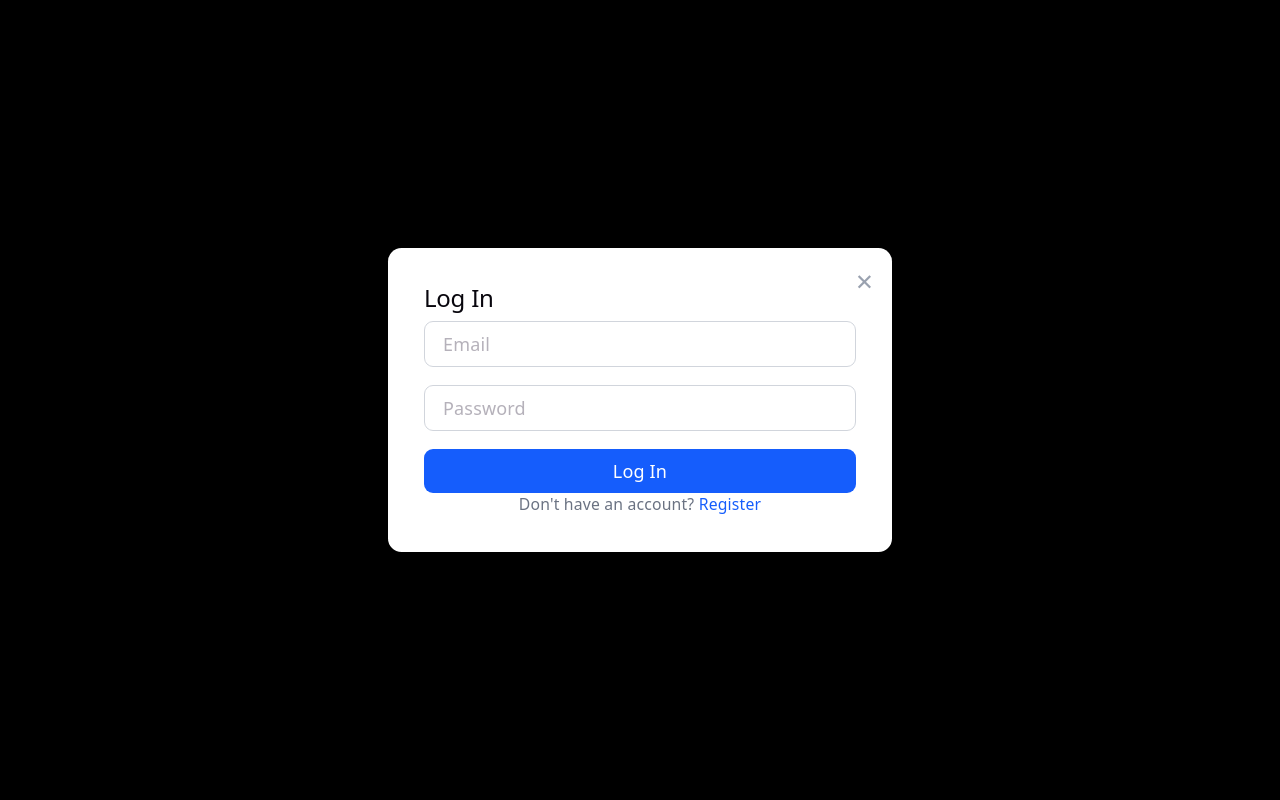
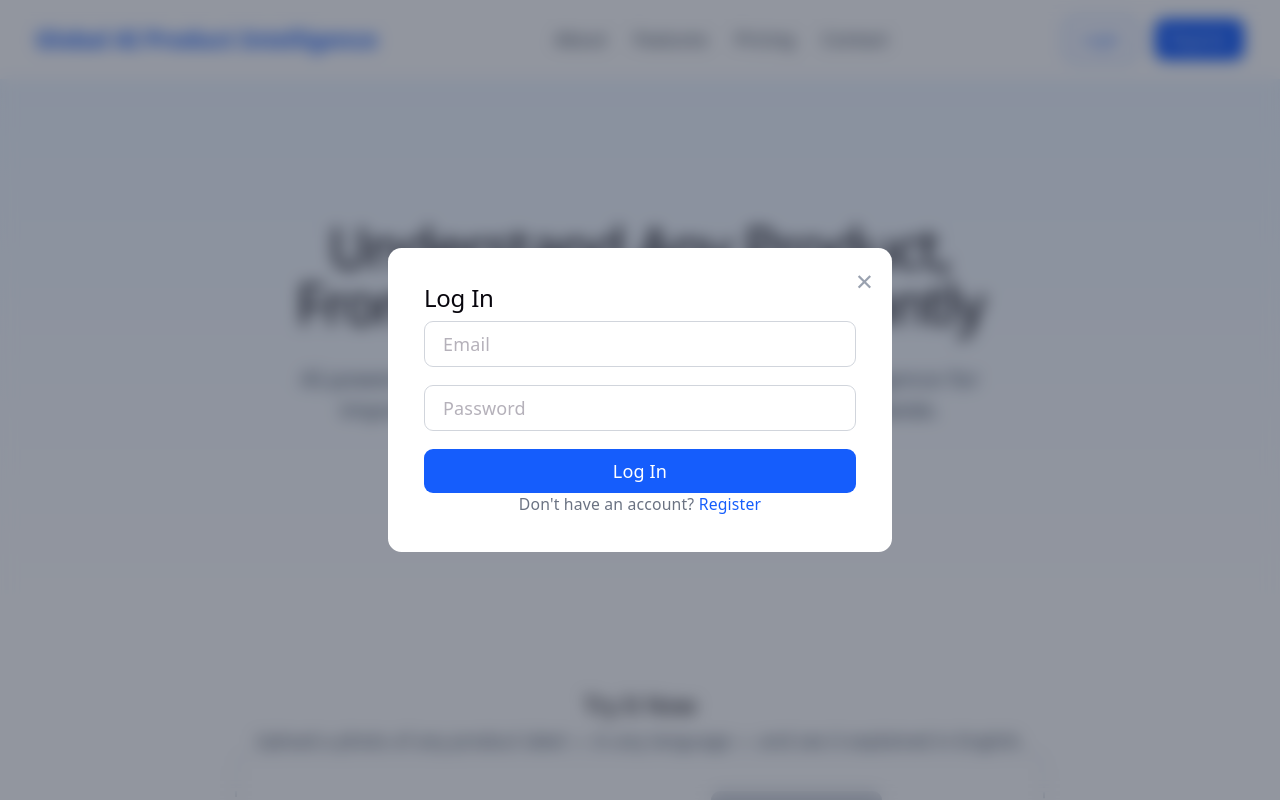
Before and after one commit to srivasavpabolu0615-hue/Srivasav, a React (Vite) app in the folder frontend/: page / in a window 1280 px wide. Both pictures are taken after a click on the button "Login". Shown: the top 800 px of the page. Built offline with nearby package versions, Linux system fonts and the light colour scheme.

Commit message:
Fix modal backdrop transparency using explicit rgba color

```diff
--- a/frontend/src/App.tsx
+++ b/frontend/src/App.tsx
@@ -10,24 +10,29 @@ function App() {
   const [message, setMessage] = useState('');
   const [isSubmitting, setIsSubmitting] = useState(false);
 
+  // tracks whether someone is currently logged in
   const [loggedInEmail, setLoggedInEmail] = useState<string | null>(null);
 
+  // Image analysis feature state
   const [selectedFile, setSelectedFile] = useState<File | null>(null);
   const [previewUrl, setPreviewUrl] = useState<string | null>(null);
   const [isAnalyzing, setIsAnalyzing] = useState(false);
   const [analysisResult, setAnalysisResult] = useState('');
   const [analysisError, setAnalysisError] = useState('');
 
+  // Chat assistant state
   const [isChatOpen, setIsChatOpen] = useState(false);
   const [chatMessages, setChatMessages] = useState<{ role: string; text: string }[]>([]);
   const [chatInput, setChatInput] = useState('');
   const [isChatLoading, setIsChatLoading] = useState(false);
   const chatEndRef = useRef<HTMLDivElement>(null);
 
+  // auto-scroll chat to the latest message
   useEffect(() => {
     chatEndRef.current?.scrollIntoView({ behavior: 'smooth' });
   }, [chatMessages]);
 
+  // check if user is already logged in when the page loads
   useEffect(() => {
     const savedEmail = localStorage.getItem('userEmail');
     if (savedEmail) {
@@ -47,6 +52,7 @@ function App() {
     setIsModalOpen(false);
   };
 
+  // logs the user out
   const handleLogout = () => {
     localStorage.removeItem('token');
     localStorage.removeItem('userEmail');
@@ -54,8 +60,10 @@ function App() {
     setIsChatOpen(false);
   };
 
+  // friendlier, more specific error messages
   const getFriendlyError = (context: 'auth' | 'analyze' | 'chat', data: any, response?: Response) => {
     if (data?.error) {
+      // Pass through specific backend messages, they're already clear
       return data.error;
     }
     if (response && response.status === 429) {
@@ -194,6 +202,7 @@ function App() {
 
   return (
     <div className="min-h-screen bg-white">
+      {/* Navbar - responsive: links hide on small screens, logo shrinks */}
       <nav className="flex items-center justify-between px-4 sm:px-8 py-4 shadow-md">
         <div className="text-base sm:text-xl font-bold text-blue-600 truncate">
           Global AI Product Intelligence
@@ -371,8 +380,12 @@ function App() {
         </div>
       </footer>
 
+      {/* Login/Register modal - responsive width & padding */}
       {isModalOpen && (
-        <div className="fixed inset-0 bg-black bg-opacity-50 flex items-center justify-center z-50 p-4">
+        <div
+          className="fixed inset-0 backdrop-blur-sm flex items-center justify-center z-50 p-4"
+          style={{ backgroundColor: 'rgba(15, 23, 42, 0.45)' }}
+        >
           <div className="bg-white rounded-xl p-6 sm:p-8 w-full max-w-md relative max-h-[90vh] overflow-y-auto">
             <button
               onClick={closeModal}
@@ -433,6 +446,7 @@ function App() {
         </div>
       )}
 
+      {/* Floating chat button - only visible when logged in */}
       {loggedInEmail && (
         <button
           onClick={() => setIsChatOpen(!isChatOpen)}
@@ -442,6 +456,10 @@ function App() {
         </button>
       )}
 
+      {/* Chat window - only visible when logged in AND opened.
+          Sizing uses viewport-relative units with a max-height cap so it
+          always fits on small laptop windows and mobile screens, even when
+          the browser is zoomed in. */}
       {loggedInEmail && isChatOpen && (
         <div className="fixed bottom-0 right-0 sm:bottom-24 sm:right-6 w-full h-[85vh] sm:w-96 sm:h-[min(28rem,calc(100vh-8rem))] bg-white border border-gray-300 sm:rounded-xl shadow-xl flex flex-col z-50">
           <div className="bg-blue-600 text-white px-4 py-3 sm:rounded-t-xl font-semibold flex justify-between items-center flex-shrink-0">
```
